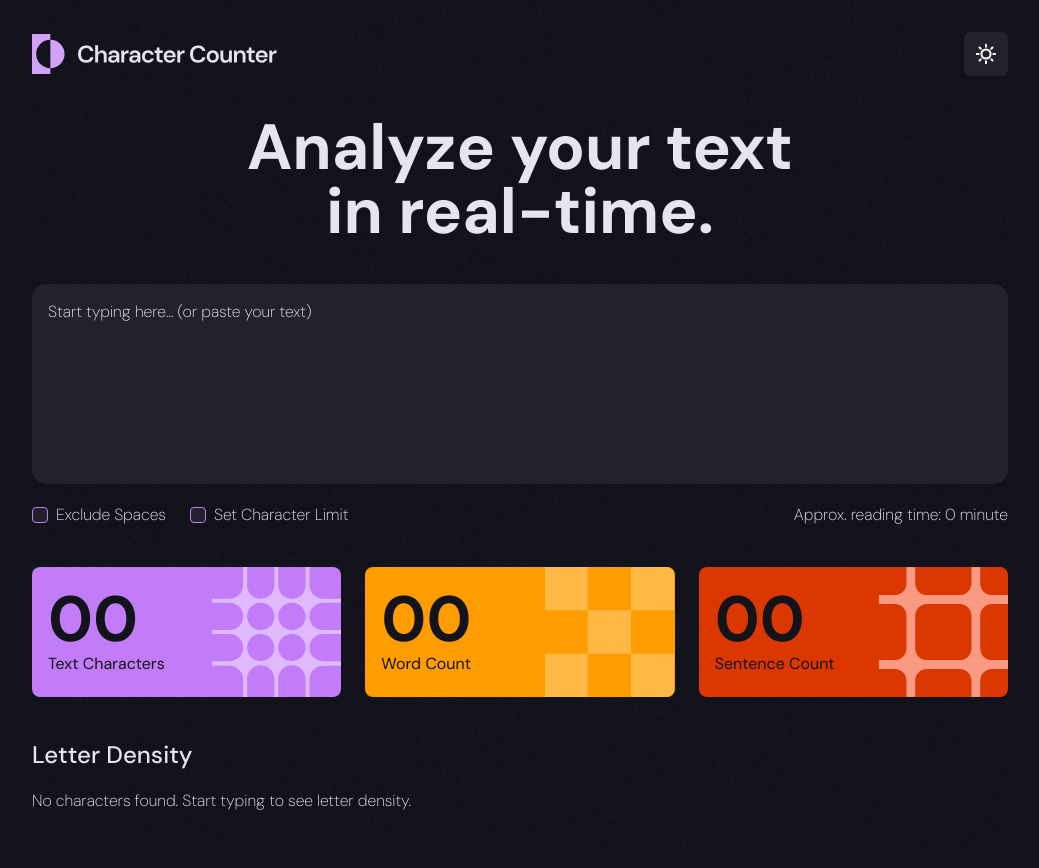
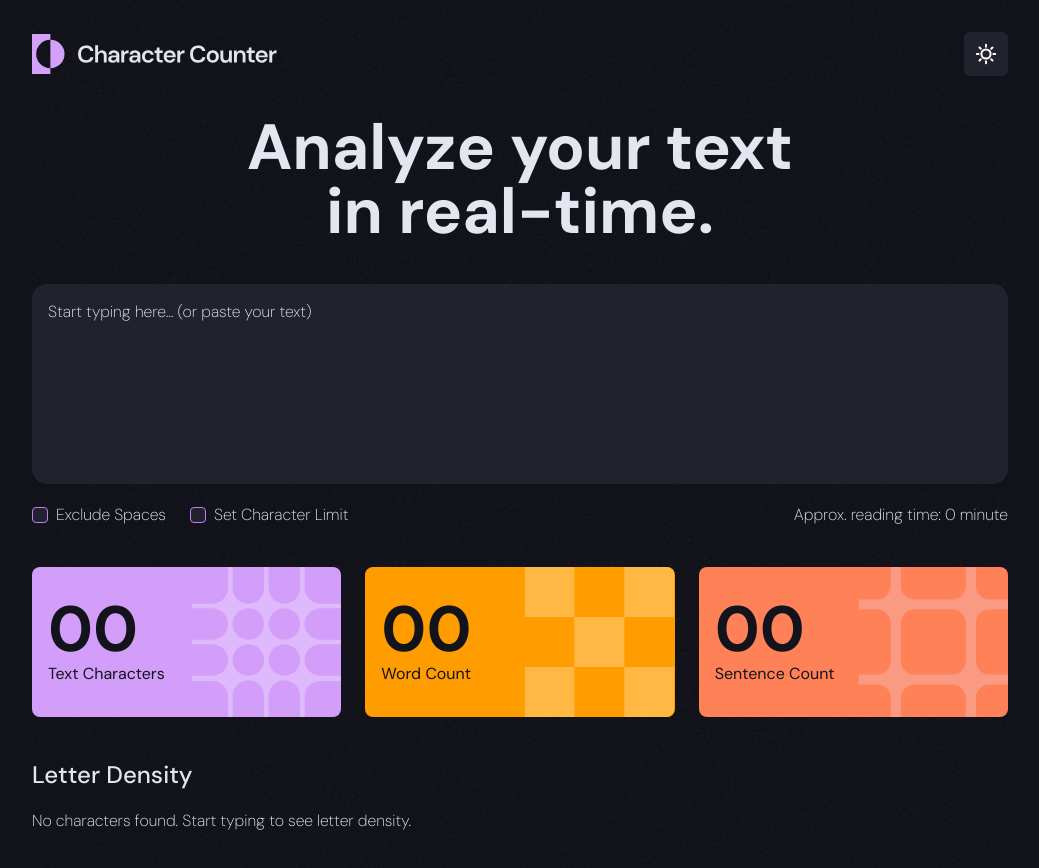
Before and after one commit to UloakuObi/character-counter-design, a React (Vite) app: page / in a window 1280 px wide. Shown: the top 868 px of the page, without its empty margins (120-1159 px from the left). Built offline with nearby package versions, Linux system fonts and the light colour scheme.

Commit message:
Update styles

```diff
--- a/src/css/components.css
+++ b/src/css/components.css
@@ -137,14 +137,14 @@ div.display-count-box {
 @media (min-width:48rem) {
     div.display-count-box {
         width: clamp(245px, 33%, 325px);
-        height: 130px;
+        height: 150px;
     }
 }
 
 @media (min-width:64rem) {
     div.display-count-box {
         width: min(33%, 320px);
-        height: 130px;
+        height: 150px;
     }
 }
 
@@ -158,7 +158,7 @@ div.sentence-count {
 }
 
 div.text-count {
-    background-color: hsl(var(--clr-blue-500));
+    background-color: hsl(var(--clr-blue-400));
 }
 
 div.word-count {
@@ -166,7 +166,7 @@ div.word-count {
 }
 
 div.sentence-count {
-    background-color: hsl(var(--clr-orange-800));
+    background-color: hsl(var(--clr-orange-500));
 }
 
 div.text-count::before {
```
